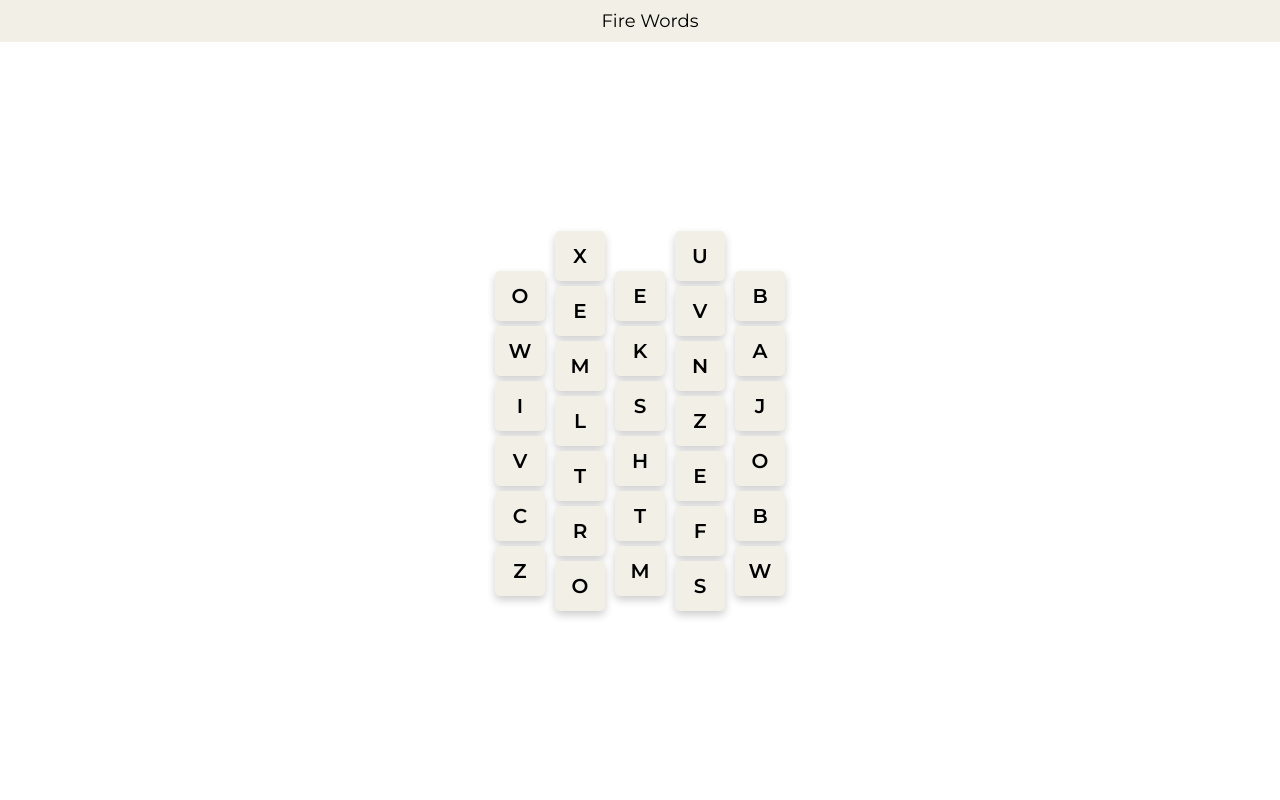
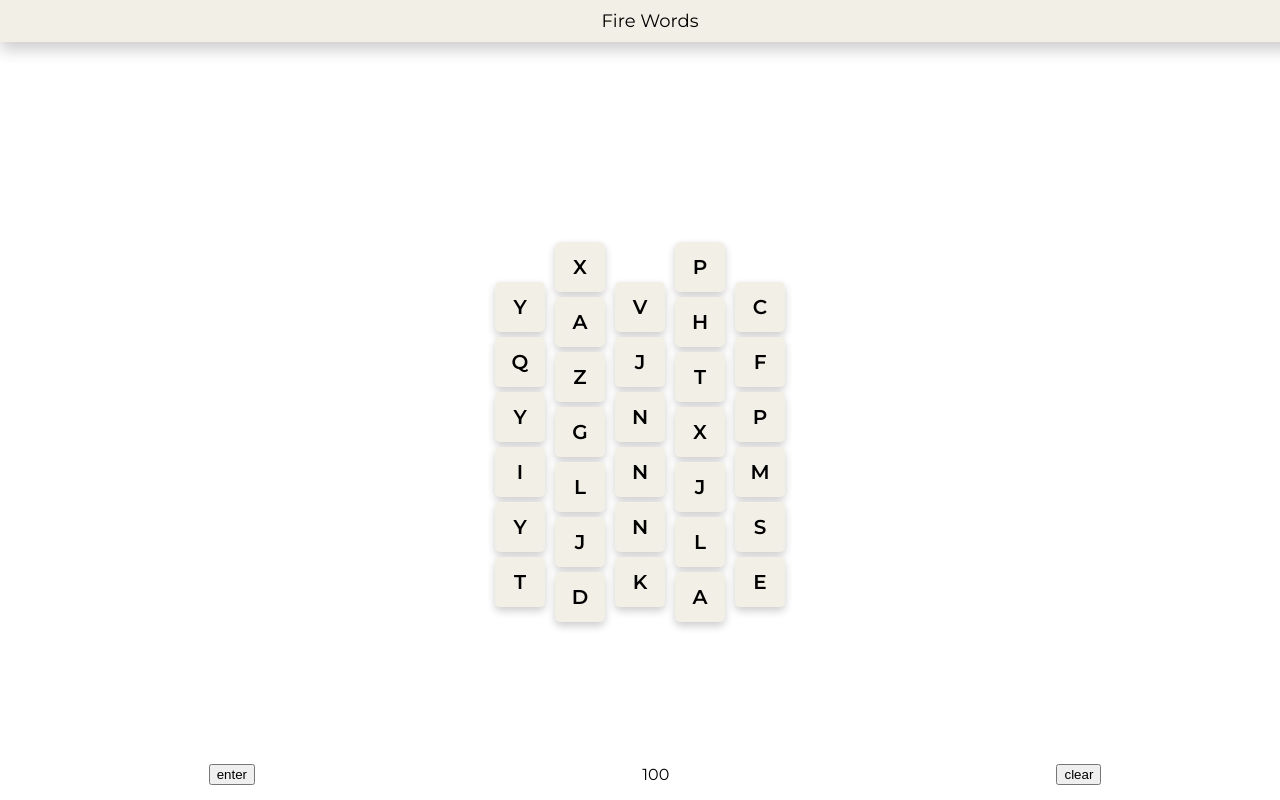
Before and after one commit to potofpie/fire-words, a React (Create React App) app: page / in a window 1280 px wide. Built offline with nearby package versions, Linux system fonts and the light colour scheme.

Commit message:
added selecting logic

```diff
--- a/package.json
+++ b/package.json
@@ -12,6 +12,7 @@
     "@types/react-dom": "^17.0.13",
     "react": "^17.0.2",
     "react-dnd": "^15.1.1",
+    "react-dnd-html5-backend": "^15.1.2",
     "react-dnd-touch-backend": "^15.1.1",
     "react-dom": "^17.0.2",
     "react-router-dom": "^6.2.2",
--- a/src/App.tsx
+++ b/src/App.tsx
@@ -1,6 +1,8 @@
 import {FC }from 'react';
 import styled from 'styled-components';
 import { GameBoard } from './GameBoard'
+import { useGameData} from './context/gameDataContext'
+
 import {
   BrowserRouter as Router,
   Routes,
@@ -26,14 +28,8 @@ const Credit = styled.a`
 `;
 
 
-
-const randomLetter = (x:number, y:number) => {
-  const characters = 'ABCDEFGHIJKLMNOPQRSTUVWXYZ'
-  const randomCharacter = characters[Math.floor(Math.random() * characters.length)]
-  return randomCharacter
-}
-
 export const App:FC = () => {
+  const  { selected, score } = useGameData()!
   return (
     <>
       <Header>Fire Words</Header>
--- a/src/GameBoard/GameBoard.tsx
+++ b/src/GameBoard/GameBoard.tsx
@@ -1,11 +1,57 @@
 import {FC }from 'react';
 import styled from 'styled-components';
+import { useGameData} from '../context/gameDataContext'
 
+
+
+
+const Header = styled.div`
+  display: flex;
+  margin: 10px;
+  flex-direction: column;
+  align-text: center;
+  align-items: center;
+  justify-content: space-around;
+`;
+
+const Footer = styled.div`
+  display: flex;
+  margin: 15px;
+  width: 100%;
+  flex-direction: row;
+  align-text: center;
+  justify-content: space-around;
+
+
+  align-items: center;
+  justify-content: space-around;
+`;
+const WordText = styled.div`
+  background-color: #f2f0e6;
+  box-shadow: 0 4px 8px 0 rgba(0,0,0,0.2);
+  border-radius: 10px;
+  margin: 7px;
+  padding: 7px;
+  flex-direction: column;
+  align-text: center;
+  align-items: center;
+  justify-content: space-around;
+`;
+
+const Score = styled.div`
+  display: flex;
+  flex: 1;
+  background-color: white;
+  flex-direction: row;
+  align-text: center;
+
+  align-items: center;
+  justify-content: space-around;
+`;
 
 const StyledGameBoard = styled.div`
   display: flex;
-  flex: 1;
-  background-color: white;
+  flex: 5;
   align-items: center;
   justify-content: center;
 `;
@@ -44,17 +90,68 @@ const randomLetter = (x:number, y:number) => {
   return randomCharacter
 }
 
+
+interface Position {
+    x: number;
+    y: number;
+}
+
+interface LetterTileProps {
+    pos: Position;
+}
+
+const LetterTile:FC<LetterTileProps> = ({pos}) => {
+    const  { selected, score, appendTile } = useGameData()!
+    const letter = randomLetter(pos.x, pos.y)
+    return (
+        <Square key={`${pos.x}, ${pos.y}`} onClick={() => appendTile(letter) }>
+            <div>{letter}</div>
+            {/* <DebugPos> {`${pos.x}, ${pos.y}`} </DebugPos>  */}
+        </Square>
+
+    )
+
+}
+
+const rows = Array.from(Array(5).keys())
+const longCol = Array.from(Array(7).keys())
+const shortCol = Array.from(Array(6).keys())
+
+
+
 export const GameBoard:FC = () => {
-  return (
-    <StyledGameBoard>
-        {Array.from(Array(5).keys()).map( (xIndex: number) => <div style={{  marginTop: xIndex % 2 === 0 ? 25 : 0}} >
-            {Array.from(Array(xIndex % 2 === 0 ? 6 : 7).keys()).map( (yIndex: number) =>
-            <Square>
-                <div>{randomLetter(xIndex, yIndex)}</div>
-                {/* <DebugPos> {`${xIndex}, ${yIndex}`} </DebugPos>  */}
-            </Square> )  }
+    const  { selected, score, clearTitles } = useGameData()!
 
-        </div>  )  }
-    </StyledGameBoard>
-  );
+    return (
+    <>
+            <Header>
+            {selected.length ?  <WordText>{selected.join("")}</WordText> : <div style={{margin: 10,height: 33.5}}/>  }
+            </Header>
+
+        <StyledGameBoard key='gameboard'>
+
+
+
+            {rows.map( (xIndex: number) =>
+            <div style={{  marginTop: xIndex % 2 === 0 ? 25 : 0}} >
+                {
+                    xIndex % 2 !== 0 ?
+                    longCol.map( (yIndex: number) =>  <LetterTile pos={{x: xIndex, y: yIndex} as Position} />)
+                    :
+                    shortCol.map( (yIndex: number) =>  <LetterTile pos={{x: xIndex, y: yIndex} as Position} />)
+
+                }
+
+            </div>
+            )  }
+        </StyledGameBoard>
+
+
+            <Footer>
+                <button> enter </button>
+                <div> {score} </div>
+                <button onClick={() => clearTitles()}> clear</button>
+            </Footer>
+    </>
+    );
 }
--- /dev/null
+++ b/src/context/gameDataContext.tsx
@@ -0,0 +1,40 @@
+import { FC, useState, useContext, createContext } from "react";
+
+
+
+interface GameDataContextProps {
+  selected: any,
+  score: any
+  appendTile: Function,
+  clearTitles: Function,
+}
+
+
+export const GameDataContext = createContext<GameDataContextProps| undefined >(undefined);
+export const GameDataProvider:FC = ({ children }) => {
+  const [selected, setSelected] = useState<any>([])!
+  const [score, setScore] = useState<any>(100)!
+
+  const appendTile = (value: any) => {
+    console.log(value)
+    setSelected( (prevState: any, props: any)  => ([ ...prevState, value]))
+
+  }
+  const clearTitles = () => {
+    setSelected([])
+  }
+
+  return (
+    <GameDataContext.Provider value={{
+        selected,
+        score,
+        appendTile,
+        clearTitles
+      }}>
+      {children}
+    </GameDataContext.Provider>
+  );
+};
+
+
+export const useGameData = () => useContext(GameDataContext);
--- a/src/index.tsx
+++ b/src/index.tsx
@@ -2,11 +2,15 @@ import React from 'react';
 import ReactDOM from 'react-dom';
 import './index.css';
 import { App } from './App';
+import { GameDataProvider} from './context/gameDataContext'
 import reportWebVitals from './reportWebVitals';
+
 
 ReactDOM.render(
   <React.StrictMode>
-    <App />
+    <GameDataProvider>
+      <App />
+    </GameDataProvider>
   </React.StrictMode>,
   document.getElementById('root')
 );
```
Also changed, not shown: 1 other file (tests, documents, lock files or other folders).
